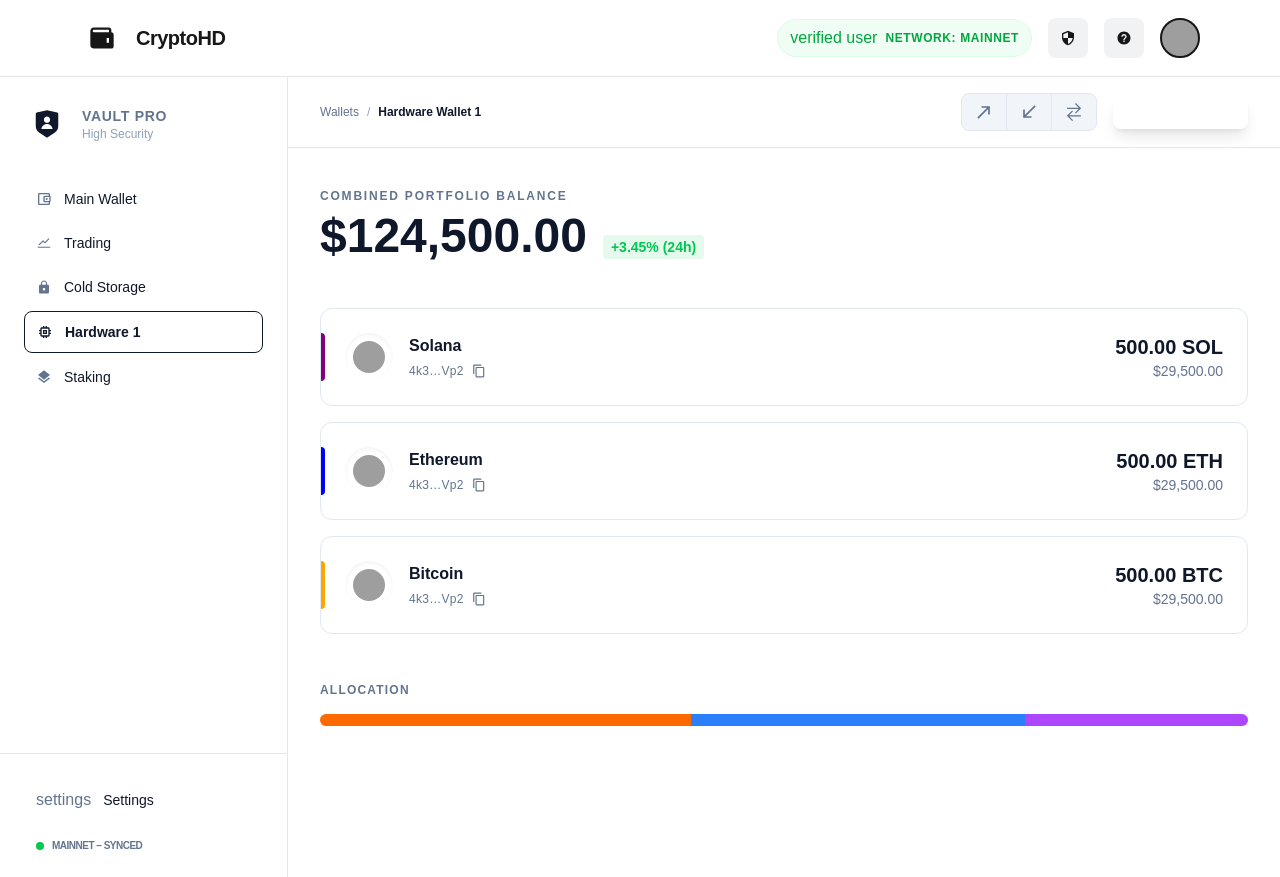
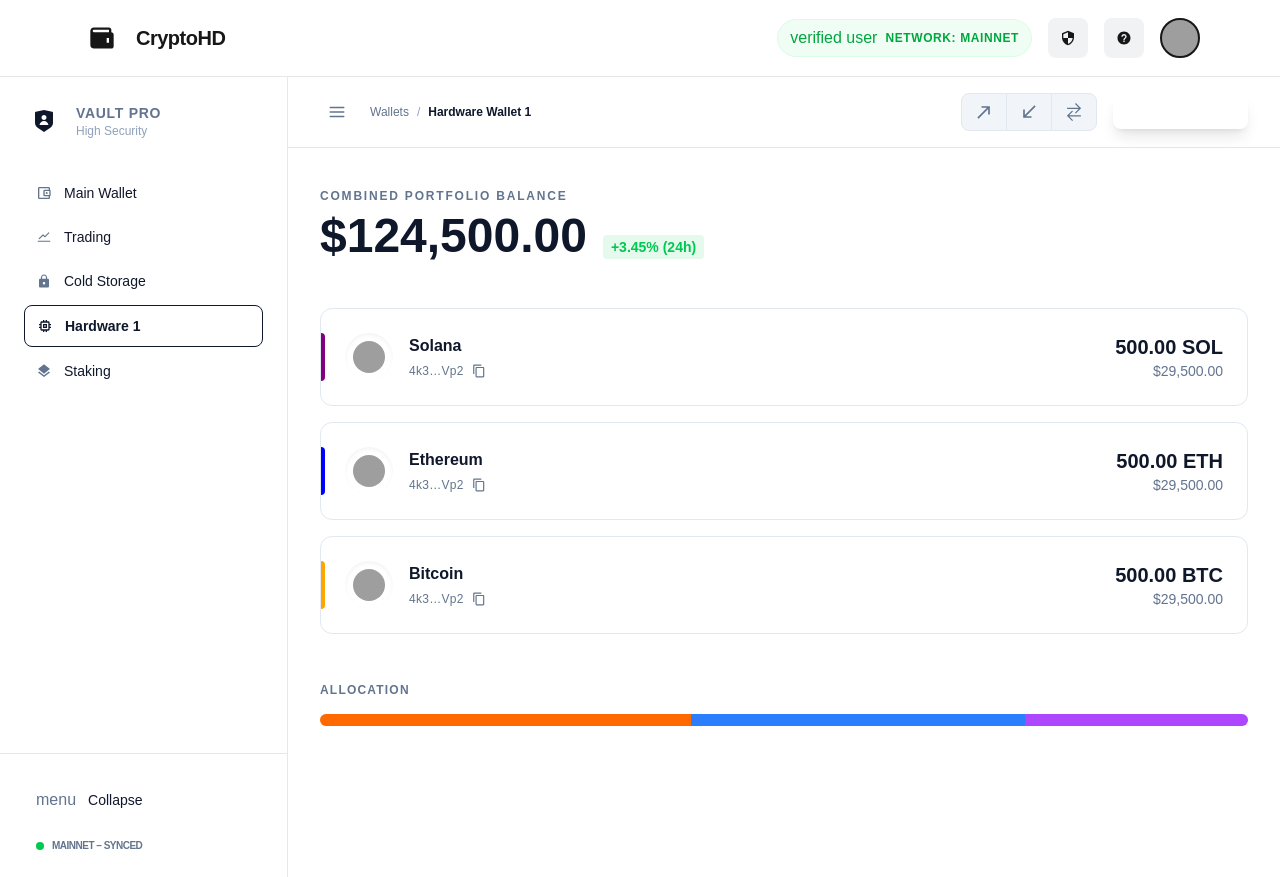
Before and after one commit to bEluga0000/crypto-wallet, a Next.js app: page /portfolio in a window 1280 px wide. Built offline with nearby package versions, Linux system fonts and the light colour scheme; grey boxes are pictures that could not be loaded.

Commit message:
feat: toggle side bar

```diff
--- a/src/components/portfolio.tsx
+++ b/src/components/portfolio.tsx
@@ -5,13 +5,20 @@ import BalanceCard from "./ui/portfolio/balance";
 import PortfolioSideBar from "./ui/portfolio/sideBar";
 import ProfileTopBar from "./ui/portfolio/topBar";
 import CoinCard from "./ui/portfolio/coinCard";
+import { useState } from "react";
 
 export default function PortfolioPage() {
+  const [isSidebarOpen, setIsSidebarOpen] = useState(true);
   return (
     <div className="flex h-screen overflow-hidden bg-background-light dark:bg-background-dark text-slate-900 dark:text-slate-100">
-      <PortfolioSideBar />
+      <PortfolioSideBar
+      isOpen={isSidebarOpen}
+      onToggle={() => setIsSidebarOpen((p) => !p)}
+      />
       <main className="flex flex-1 flex-col overflow-y-auto">
-        <ProfileTopBar />
+        <ProfileTopBar
+        onToggleSidebar={() => setIsSidebarOpen((p) => !p)}
+        />
         <div className="max-w-5xl px-8 py-10">
           <BalanceCard />
           {/* Assets */}
--- a/src/components/ui/portfolio/sideBar.tsx
+++ b/src/components/ui/portfolio/sideBar.tsx
@@ -2,71 +2,104 @@ import { ACCOUNT_TYPES, AccountTypeKey } from "@/constants/accountTypes"
 import { MdLayers, MdMemory } from "react-icons/md";
 import { RiShieldUserFill } from "react-icons/ri"
 
-const PortfolioSideBar = () => {
-    return <aside className="flex w-72 flex-col border-r border-slate-200 dark:border-slate-800">
+type SidebarProps = {
+    isOpen: boolean;
+    onToggle: () => void;
+  };
+
+  const PortfolioSideBar = ({ isOpen, onToggle }: SidebarProps) => {
+    return (
+      <aside
+        className={`
+          flex flex-col border-r border-slate-200 dark:border-slate-800
+          transition-all duration-300 ease-in-out
+          ${isOpen ? "w-72" : "w-20"}
+        `}
+      >
         <div className="p-6">
+          {/* Header */}
           <div className="mb-8 flex items-center gap-3">
             <div className="rounded-lg bg-primary/10 p-2">
-                    <span className="material-symbols-outlined text-3xl text-primary">
-                        <RiShieldUserFill />
-                    </span>
+              <RiShieldUserFill className="text-2xl text-primary" />
             </div>
-                <div>
+
+            {isOpen && (
+              <div className="transition-opacity duration-200">
                 <h1 className="text-sm font-bold uppercase tracking-wider text-slate-500">
                   Vault Pro
                 </h1>
                 <p className="text-xs text-slate-400">High Security</p>
               </div>
+            )}
           </div>
 
+          {/* Navigation */}
           <nav className="space-y-1">
             {SIDEBAR_ACCOUNTS.map((key) => {
               const account = ACCOUNT_TYPES[key];
+
               return (
                 <div
                   key={key}
-                            className="flex cursor-pointer items-center gap-3 rounded-lg px-3 py-2.5 transition-colors hover:bg-slate-100 dark:hover:bg-slate-800"
+                  className="flex items-center gap-3 rounded-lg px-3 py-2.5 transition-colors hover:bg-slate-100 dark:hover:bg-slate-800 cursor-pointer"
                 >
                   <span className="text-slate-500">{account.icon}</span>
-                            <span className="text-sm font-medium">{account.label}</span>
+
+                  {isOpen && (
+                    <span className="text-sm font-medium">
+                      {account.label}
+                    </span>
+                  )}
                 </div>
               );
             })}
 
+            {/* Hardware */}
             <div className="flex items-center gap-3 rounded-lg border border-primary/20 bg-primary/10 px-3 py-2.5 text-primary">
-                    <span className="material-symbols-outlined fill-icon">
               <MdMemory />
-                    </span>
+              {isOpen && (
                 <span className="text-sm font-bold">Hardware 1</span>
+              )}
             </div>
 
-                <div className="flex cursor-pointer items-center gap-3 rounded-lg px-3 py-2.5 transition-colors hover:bg-slate-100 dark:hover:bg-slate-800">
-                    <span className="material-symbols-outlined text-slate-500">
-                        <MdLayers />
-                    </span>
+            {/* Staking */}
+            <div className="flex items-center gap-3 rounded-lg px-3 py-2.5 hover:bg-slate-100 dark:hover:bg-slate-800 cursor-pointer">
+              <MdLayers className="text-slate-500" />
+              {isOpen && (
                 <span className="text-sm font-medium">Staking</span>
+              )}
             </div>
           </nav>
         </div>
 
+        {/* Footer */}
         <div className="mt-auto border-t border-slate-200 p-6 dark:border-slate-800">
-            <div className="flex cursor-pointer items-center gap-3 rounded-lg px-3 py-2.5 transition-colors hover:bg-slate-100 dark:hover:bg-slate-800">
+          <div
+            className="flex items-center gap-3 rounded-lg px-3 py-2.5 hover:bg-slate-100 dark:hover:bg-slate-800 cursor-pointer"
+            onClick={onToggle}
+          >
             <span className="material-symbols-outlined text-slate-500">
-                    settings
+              menu
             </span>
-                <span className="text-sm font-medium">Settings</span>
+            {isOpen && (
+              <span className="text-sm font-medium">Collapse</span>
+            )}
           </div>
 
+          {isOpen && (
             <div className="mt-4 flex items-center gap-2 px-3">
               <div className="size-2 rounded-full bg-green-500" />
               <span className="text-[10px] font-bold uppercase tracking-tighter text-slate-500">
                 Mainnet – Synced
               </span>
             </div>
+          )}
         </div>
       </aside>
-}
-export default PortfolioSideBar
+    );
+  };
+
+  export default PortfolioSideBar;
 
 const SIDEBAR_ACCOUNTS: AccountTypeKey[] = [
     "MAIN",
--- a/src/components/ui/portfolio/topBar.tsx
+++ b/src/components/ui/portfolio/topBar.tsx
@@ -1,44 +1,65 @@
-import { IoSwapHorizontalSharp } from "react-icons/io5"
-import { MdNorthEast, MdSouthWest, MdVisibility } from "react-icons/md"
-import TopBarButton from "./topBarButton"
+import { IoSwapHorizontalSharp } from "react-icons/io5";
+import { MdNorthEast, MdSouthWest, MdVisibility } from "react-icons/md";
+import { FiMenu } from "react-icons/fi";
+import TopBarButton from "./topBarButton";
 
-const ProfileTopBar = () => {
-    return <div className="flex items-center justify-between border-b border-slate-200 px-8 py-4 dark:border-slate-800">
+type ProfileTopBarProps = {
+  onToggleSidebar: () => void;
+};
+
+const ProfileTopBar = ({ onToggleSidebar }: ProfileTopBarProps) => {
+  return (
+    <header className="flex items-center justify-between border-b border-slate-200 px-8 py-4 dark:border-slate-800">
+      {/* Left: Sidebar toggle + breadcrumb */}
+      <div className="flex items-center gap-4">
+        <button
+          onClick={onToggleSidebar}
+          className="rounded-lg p-2 text-slate-500 transition-colors hover:bg-slate-100 hover:text-slate-900 dark:hover:bg-slate-800 dark:hover:text-white"
+          aria-label="Toggle sidebar"
+        >
+          <FiMenu className="text-lg" />
+        </button>
+
         <div className="flex items-center gap-2 text-xs">
           <span className="text-slate-500">Wallets</span>
           <span className="text-slate-400">/</span>
-            <span className="font-semibold">Hardware Wallet 1</span>
+          <span className="font-semibold text-slate-900 dark:text-slate-100">
+            Hardware Wallet 1
+          </span>
+        </div>
       </div>
 
+      {/* Right: Actions */}
       <div className="flex items-center gap-4">
+        {/* Segmented actions */}
         <div className="flex overflow-hidden rounded-lg border border-slate-200 bg-slate-100 dark:border-slate-700 dark:bg-slate-800">
-                {Icons.map((i, ind) => (
-                    <TopBarButton ind={ind} icon={i.icon} key={ind} />
+          {TOPBAR_ICONS.map((item, ind) => (
+            <TopBarButton key={item.label} ind={ind} icon={item.icon} />
           ))}
         </div>
 
+        {/* Privacy mode */}
         <button className="flex items-center gap-2 rounded-lg bg-primary px-4 py-2 text-xs font-bold text-white shadow-lg shadow-primary/20 transition-colors hover:bg-blue-700">
-                <span className="material-symbols-outlined fill-icon text-[18px]">
-                    <MdVisibility />
-                </span>
+          <MdVisibility className="text-[18px]" />
           Privacy Mode
         </button>
       </div>
-    </div>
-}
-export default ProfileTopBar
+    </header>
+  );
+};
 
-const Icons = [
+export default ProfileTopBar;
+const TOPBAR_ICONS = [
     {
       label: "send",
-        icon: <MdNorthEast />
+      icon: <MdNorthEast />,
     },
     {
-        label: "recive",
-        icon: <MdSouthWest />
+      label: "receive",
+      icon: <MdSouthWest />,
     },
     {
       label: "swap",
-        icon: <IoSwapHorizontalSharp />
-    }
-]
+      icon: <IoSwapHorizontalSharp />,
+    },
+  ] as const;
```
Lines whose indentation alone changed are shown as unchanged.
